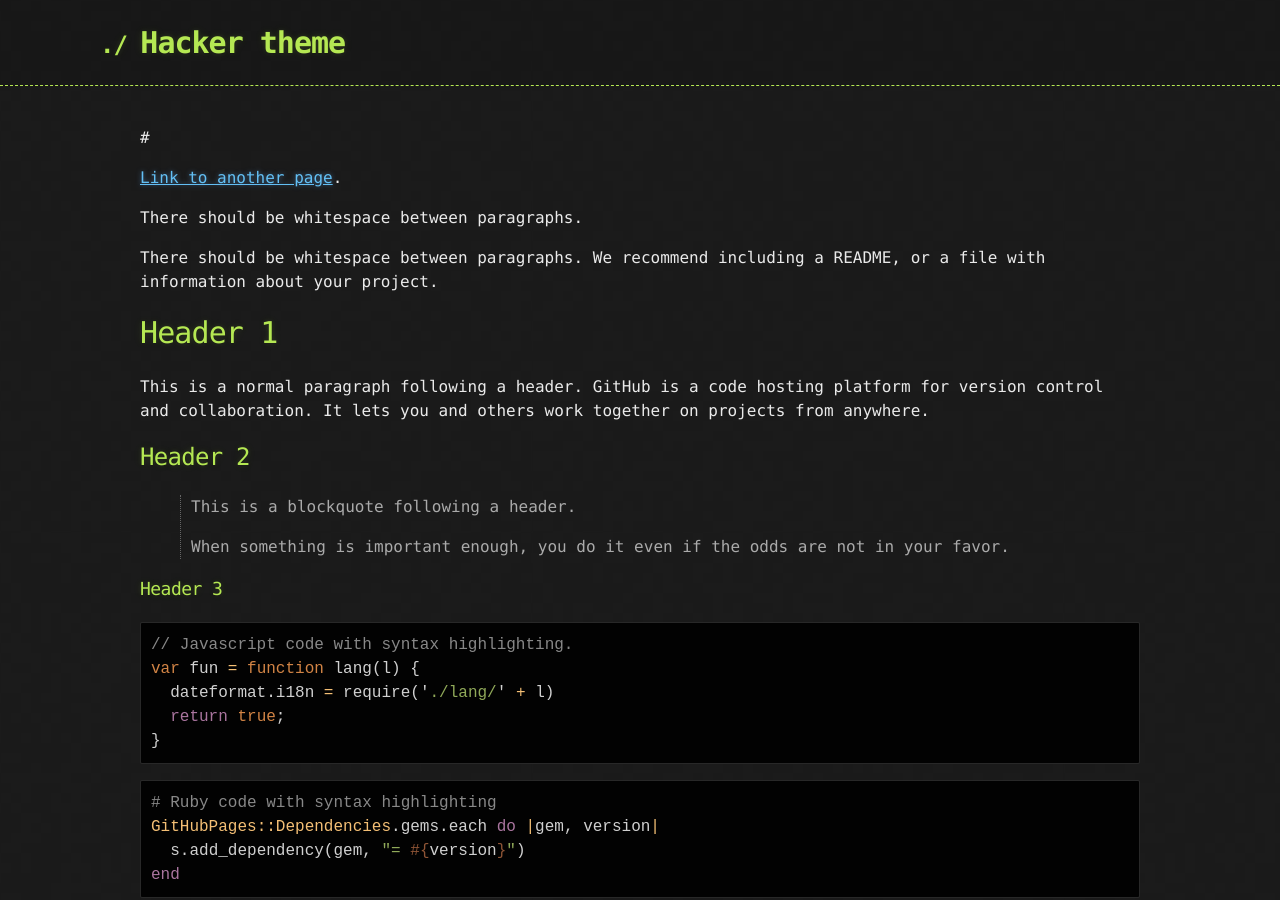
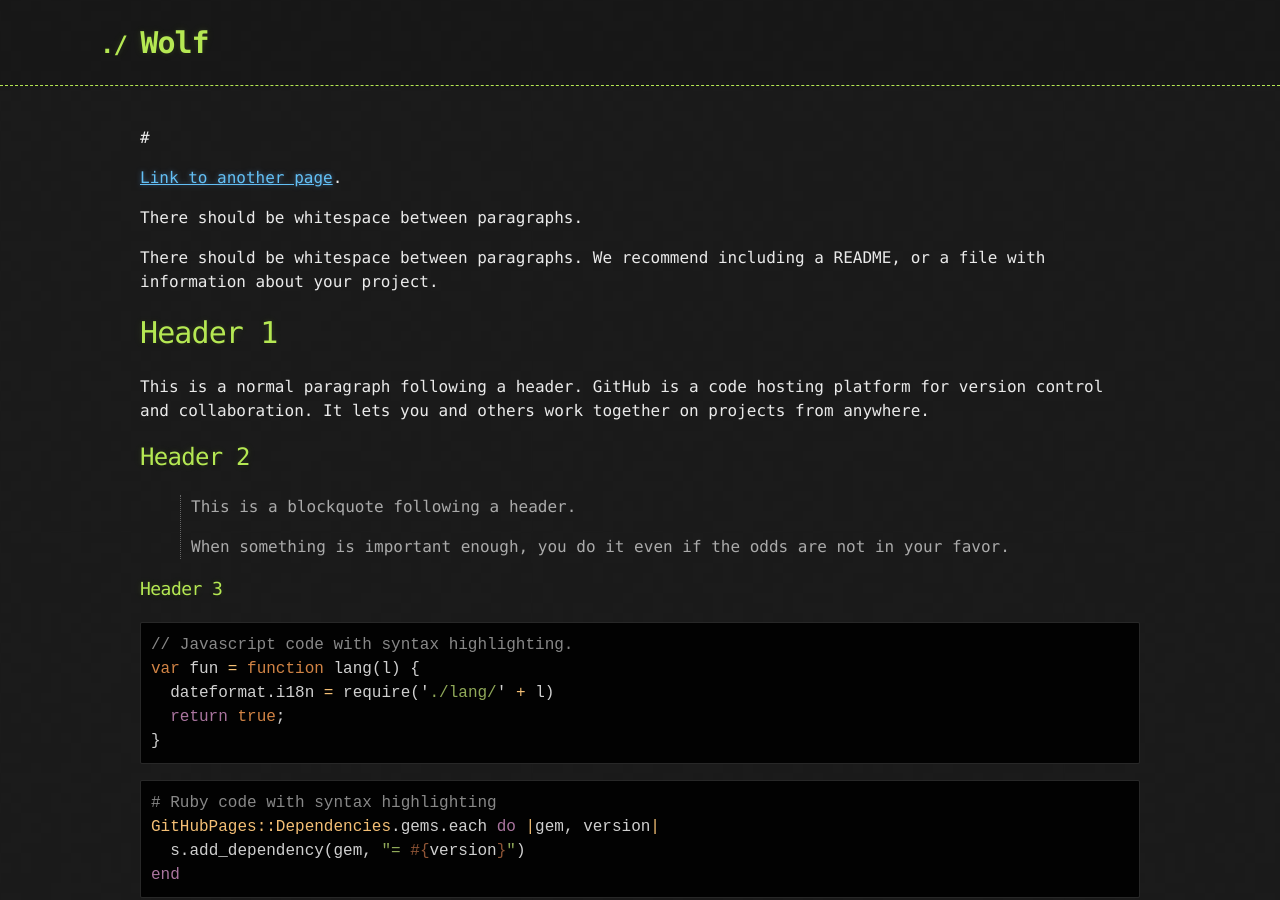
Before and after one commit to NinjaDiaz007/Block, a Jekyll site: the page built from index.md, in a window 1280 px wide and 900 px high. Built offline with Jekyll 4.4.1, drawn with Linux system fonts in a browser that asks for light colours; our own code applies the rules of GitHub Pages for plain Markdown files.

Commit message:
Add files via upload

```diff
--- a/_layouts/default.html
+++ b/_layouts/default.html
@@ -17,7 +17,8 @@
     <header>
       <div class="container">
         <a id="a-title" href="{{ '/' | relative_url }}">
-          <h1>{{ site.title | default: site.github.repository_name }}</h1>
+          <!--<h1>{{ site.title | default: site.github.repository_name }}</h1>-->
+          <h1>Wolf</h1>
         </a>
 
         <!--<section id="downloads">
```
